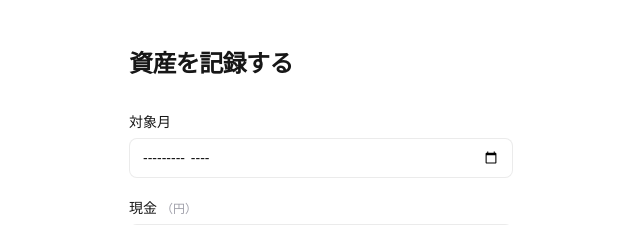
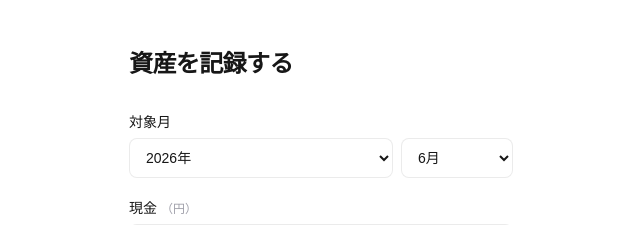
Before and after one commit to Jimon-air/asset-log, a Next.js app: page /snapshots/new in a window 1280 px wide. Shown: the top 225 px of the page, without its empty margins (319-959 px from the left). Built offline with nearby package versions, Linux system fonts and the light colour scheme.

Commit message:
fix: snapshot_month の形式バリデーション追加・Safari対応で月選択をselectに変更

```diff
--- a/src/app/snapshots/new/page.tsx
+++ b/src/app/snapshots/new/page.tsx
@@ -2,6 +2,10 @@
 
 import { useActionState, useState } from 'react'
 import { createSnapshot, type SnapshotFormState } from '@/lib/actions/snapshots'
+
+const CURRENT_YEAR = new Date().getFullYear()
+const YEARS = Array.from({ length: 10 }, (_, i) => CURRENT_YEAR - i)
+const MONTHS = Array.from({ length: 12 }, (_, i) => String(i + 1).padStart(2, '0'))
 
 const FIELDS = [
   { name: 'cash_amount', label: '現金' },
@@ -29,6 +33,13 @@ function parseRaw(value: string): number {
 
 export default function NewSnapshotPage() {
   const [state, formAction, pending] = useActionState(createSnapshot, initialState)
+
+  const [selectedYear, setSelectedYear] = useState(String(CURRENT_YEAR))
+  const [selectedMonth, setSelectedMonth] = useState(
+    String(new Date().getMonth() + 1).padStart(2, '0')
+  )
+  // Server Action に渡す YYYY-MM 文字列
+  const snapshotMonth = `${selectedYear}-${selectedMonth}`
 
   // 表示用（カンマ付き文字列）
   const [displayValues, setDisplayValues] = useState<Record<FieldName, string>>({
@@ -59,21 +70,33 @@ export default function NewSnapshotPage() {
         </h1>
 
         <form action={formAction} className="flex flex-col gap-5">
-          {/* 対象月 */}
+          {/* 対象月 — 年・月セレクト（Safari の type="month" 非対応対策） */}
           <div className="flex flex-col gap-1.5">
-            <label
-              htmlFor="snapshot_month"
-              className="text-sm font-medium text-foreground"
-            >
-              対象月
-            </label>
-            <input
-              id="snapshot_month"
-              type="month"
-              name="snapshot_month"
-              required
-              className="h-10 rounded-lg border border-black/[.08] bg-white px-3 text-sm text-foreground focus:outline-none focus:ring-2 focus:ring-black/20 dark:border-white/[.1] dark:bg-zinc-900 dark:focus:ring-white/20"
-            />
+            <span className="text-sm font-medium text-foreground">対象月</span>
+            {/* hidden フィールドで YYYY-MM を Server Action に渡す */}
+            <input type="hidden" name="snapshot_month" value={snapshotMonth} />
+            <div className="flex gap-2">
+              <select
+                value={selectedYear}
+                onChange={(e) => setSelectedYear(e.target.value)}
+                aria-label="年"
+                className="h-10 flex-1 rounded-lg border border-black/[.08] bg-white px-3 text-sm text-foreground focus:outline-none focus:ring-2 focus:ring-black/20 dark:border-white/[.1] dark:bg-zinc-900 dark:focus:ring-white/20"
+              >
+                {YEARS.map((y) => (
+                  <option key={y} value={y}>{y}年</option>
+                ))}
+              </select>
+              <select
+                value={selectedMonth}
+                onChange={(e) => setSelectedMonth(e.target.value)}
+                aria-label="月"
+                className="h-10 w-28 rounded-lg border border-black/[.08] bg-white px-3 text-sm text-foreground focus:outline-none focus:ring-2 focus:ring-black/20 dark:border-white/[.1] dark:bg-zinc-900 dark:focus:ring-white/20"
+              >
+                {MONTHS.map((m) => (
+                  <option key={m} value={m}>{parseInt(m, 10)}月</option>
+                ))}
+              </select>
+            </div>
           </div>
 
           {/* 金額フィールド */}
--- a/src/lib/actions/snapshots.ts
+++ b/src/lib/actions/snapshots.ts
@@ -38,8 +38,19 @@ export async function createSnapshot(
     return { error: '対象月を選択してください。' }
   }
 
+  // YYYY-MM 形式バリデーション（Safari など type="month" 非対応ブラウザ対策）
+  if (!/^\d{4}-\d{2}$/.test(snapshotMonth)) {
+    return { error: '対象月の形式が正しくありません。（例: 2026-06）' }
+  }
+
+  const [yearStr, monthStr] = snapshotMonth.split('-')
+  const month = parseInt(monthStr, 10)
+  if (month < 1 || month > 12) {
+    return { error: '対象月に正しい月（01〜12）を入力してください。' }
+  }
+
   // snapshot_month を月初日の date 型にする (YYYY-MM-01)
-  const snapshotDate = `${snapshotMonth}-01`
+  const snapshotDate = `${yearStr}-${monthStr}-01`
 
   const totalAmount =
     cashAmount +
```
